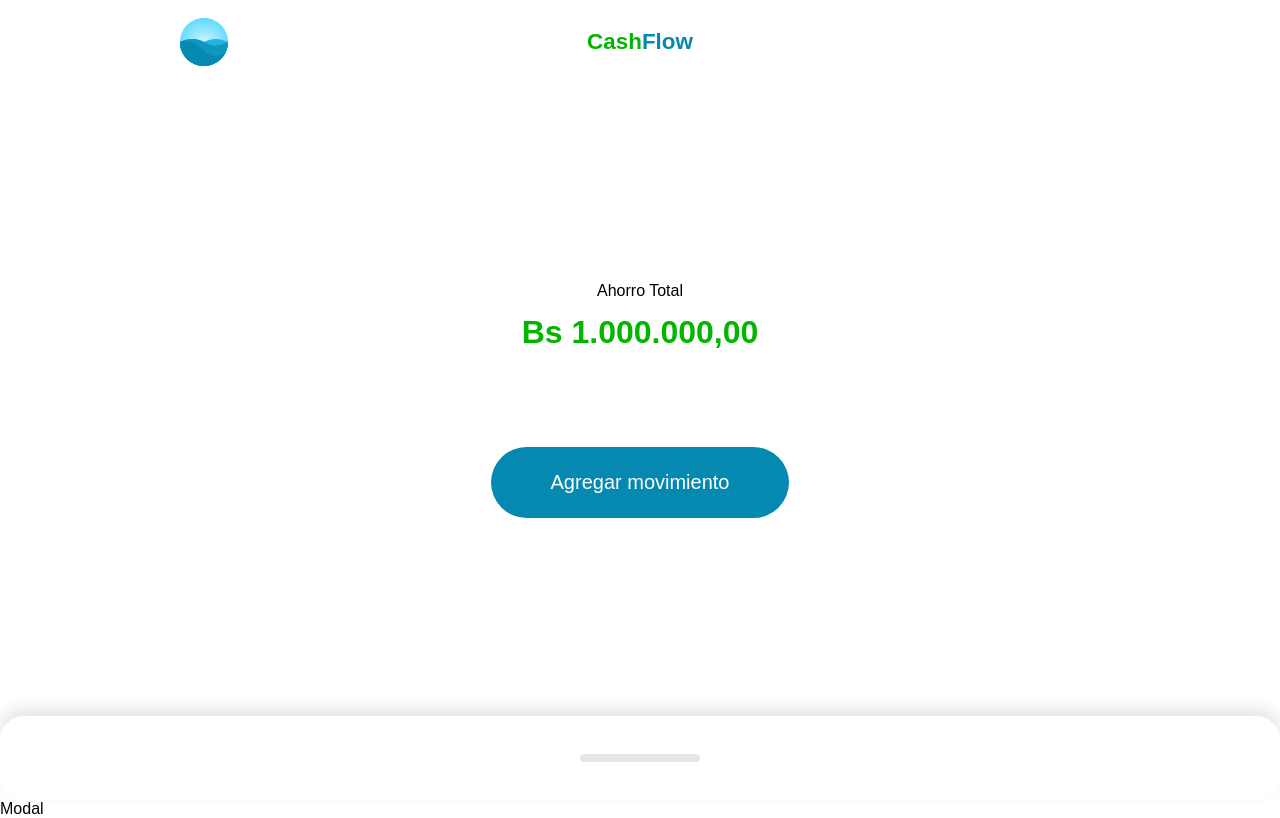
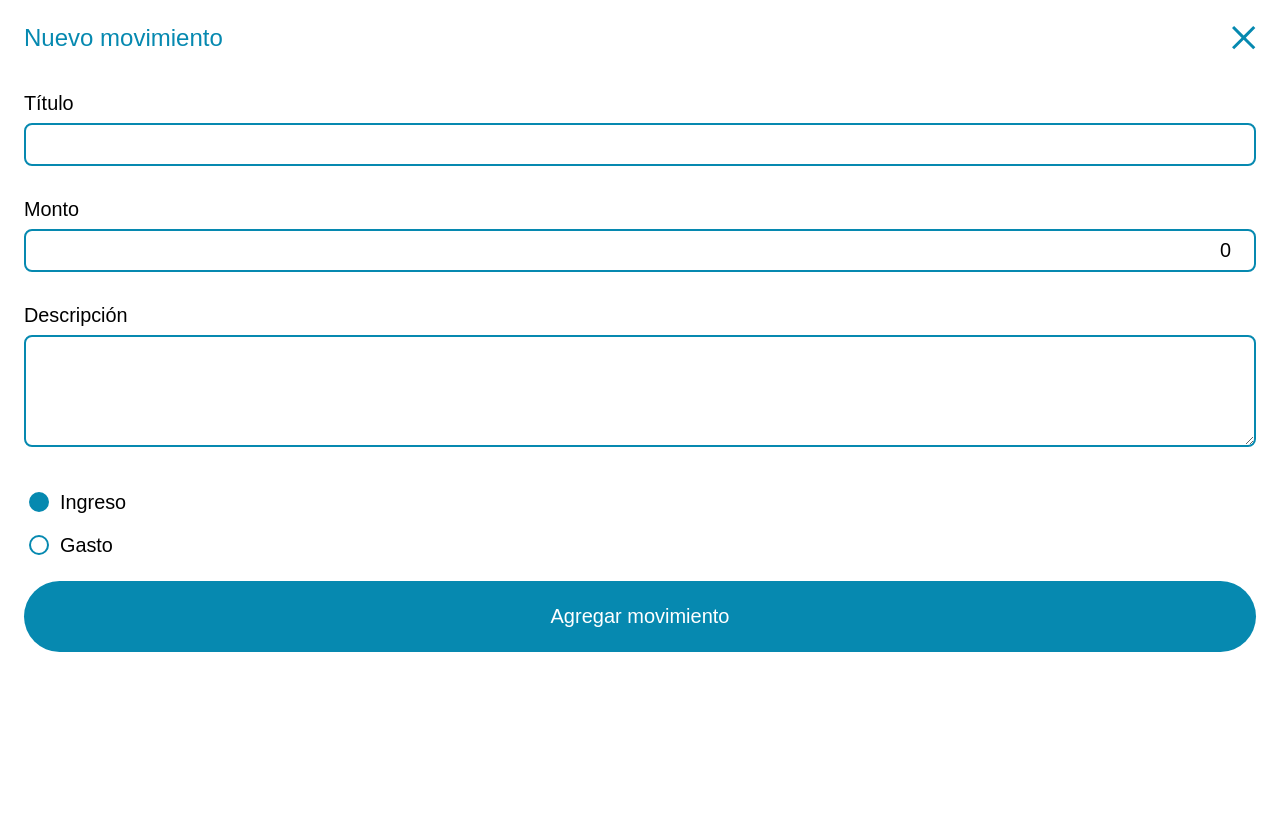
Before and after one commit to mnava25/cashflow_platzi, a Vue app: page / in a window 1280 px wide. Both pictures are taken after a click on the button "Agregar movimiento". Built offline with nearby package versions, Linux system fonts and the light colour scheme.

Commit message:
[FEATURE] formulario de agregar movimiento

```diff
--- a/src/components/Action.vue
+++ b/src/components/Action.vue
@@ -1,13 +1,50 @@
 <template>
   <button class="" @click="showModal = true">Agregar movimiento</button>
   <teleport to="#app">
-    <div v-show="showModal">Modal</div>
+    <Modal v-show="showModal" @close="showModal = false">
+      <form @submit.prevent="submit">
+        <div class="field">
+          <label>Título</label>
+          <input type="text" v-model="title" />
+        </div>
+        <div class="field">
+          <label>Monto</label>
+          <input type="number" v-model="amount" />
+        </div>
+        <div class="field">
+          <label>Descripción</label>
+          <textarea rows="4" v-model="description"></textarea>
+        </div>
+        <div class="field">
+          <label class="radio-label">
+            <input type="radio" v-model="movementType" value="Ingreso" />
+            <span>Ingreso</span>
+          </label>
+          <label class="radio-label">
+            <input type="radio" v-model="movementType" value="Gasto" />
+            <span>Gasto</span>
+          </label>
+        </div>
+        <div class="action">
+          <button>Agregar movimiento</button>
+        </div>
+      </form>
+    </Modal>
   </teleport>
 </template>
 <script setup>
 import { ref } from "vue";
+import Modal from "@/components/Modal.vue";
 
 const showModal = ref(false);
+const title = ref("");
+const amount = ref(0);
+const description = ref("");
+const movementType = ref("Ingreso");
+
+const submit = () => {
+  showModal.value = !showModal.value;
+};
 </script>
 
 <style scoped>
--- a/src/components/Modal.vue
+++ b/src/components/Modal.vue
@@ -1,8 +1,20 @@
-<script setup></script>
+<template>
+  <div class="modal">
+    <div class="head">
+      <p>Nuevo movimiento</p>
+      <img @click="close" src="@/assets/close-icon.svg" alt="cerrar" />
+    </div>
+    <div class="body">
+      <slot></slot>
+    </div>
+  </div>
+</template>
+<script setup>
+import { defineEmits } from "vue";
 
-<template>
-  <div class="modal"></div>
-</template>
+const emit = defineEmits(["close"]);
+const close = () => emit("close");
+</script>
 
 <style scoped>
 .modal {
```
